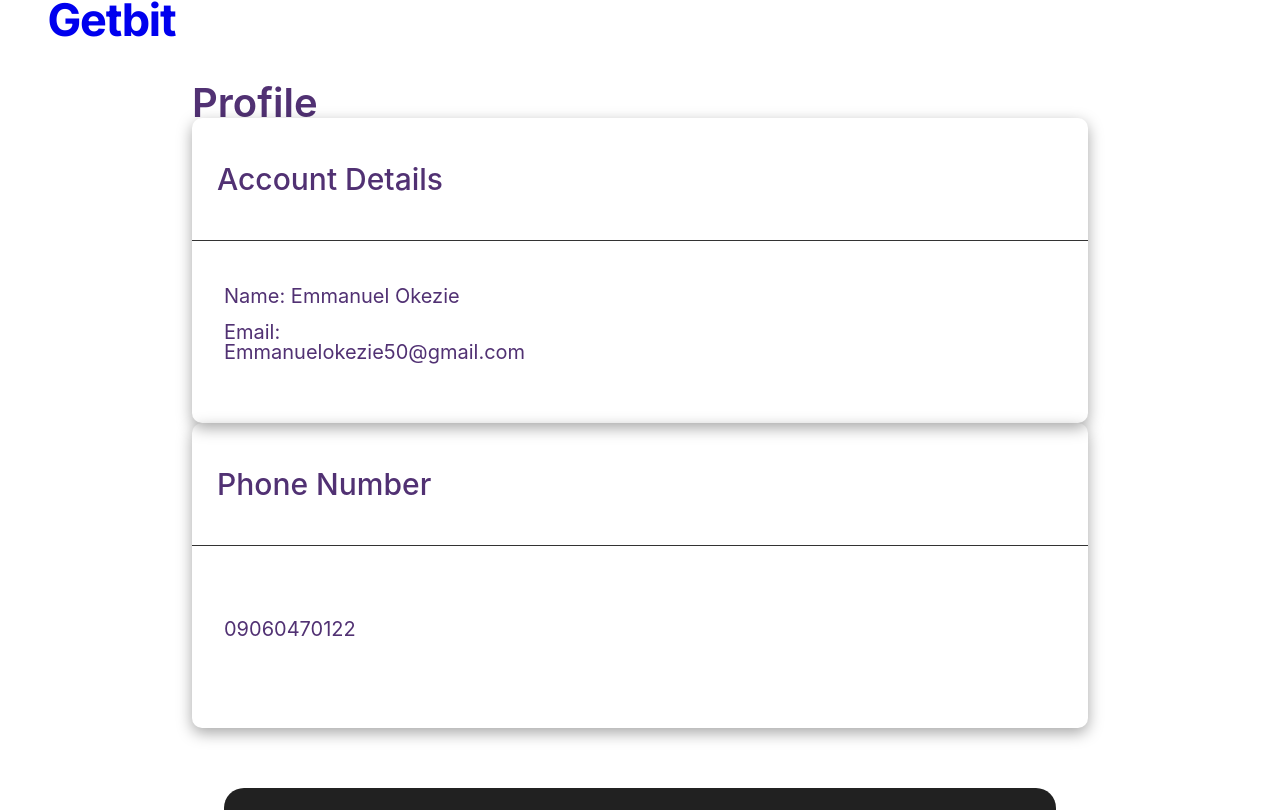
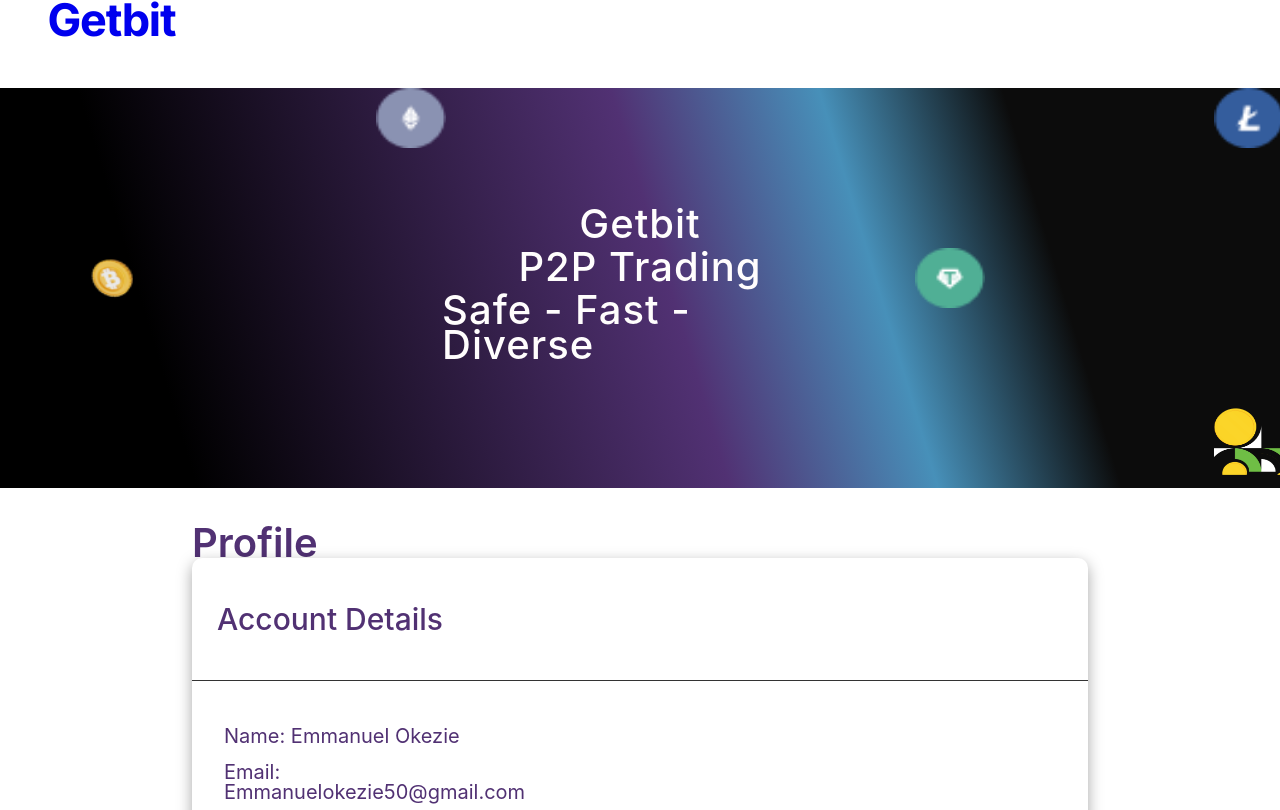
Before and after one commit to Boiderah/Chbit, a React (Vite) app in the folder Client/: page /overview in a window 1280 px wide. Shown: the top 810 px of the page. Built offline with nearby package versions, Linux system fonts and the light colour scheme.

Commit message:
debugging

```diff
--- a/Client/src/Component/Buy.css
+++ b/Client/src/Component/Buy.css
@@ -65,6 +65,13 @@
 }
 #buyComponent .popup > div {
   background-color: black;
+  width: 27%;
+  padding: 1rem 0;
+  display: flex;
+  gap: 7px;
+  flex-direction: column;
+  border-radius: 10px;
+  align-items: center;
 }
 
 /* .buyform {
--- a/Client/src/Component/Buy.jsx
+++ b/Client/src/Component/Buy.jsx
@@ -93,16 +93,14 @@ export const Buycomponent = ({SellerName, rate, quantity, AccountName, AccountNu
         {
           showPopup &&
           <div className="popup">
-            <div>
-
-            <p>
-              make payment to the wallet below before
-              your buy order will be approved.
+            <div id="popupdiv ">
+             <p>
+            don't transact with a palmpay user as transactions <br /> can be deleted from the palmpay transaction <br /> history.
             </p>
-            <h3>{AccountName}</h3>
-            <h3>{AccountNumber}</h3>
-            <h3>{bankName}</h3>
-            <h3>{phoneNumber}</h3>
+            <h3> Account Name :  {AccountName}</h3>
+            <h3>Account Number :  {AccountNumber}</h3>
+            <h3>bank Name :  {bankName}</h3>
+            <h3>phone Number :  {phoneNumber}</h3>
             <div className="buybtt">
             <button>I have paid</button>
           </div>
--- a/Client/src/Component/Sell.css
+++ b/Client/src/Component/Sell.css
@@ -96,3 +96,23 @@
     color: #639;
     margin: auto 0 auto auto;
   }
+#orderbtnn{
+  display: flex;
+  padding:10px 20px;
+  align-items:center;
+  justify-content:center;
+  background-color:rgb(154, 119, 189);
+  color:white;
+}
+#inputss{
+  display: flex;
+  align-items: center;
+  justify-content: center;
+  background-color: #333;
+  color: #fff;
+  width: 50%;
+  padding: 20px 05px 05px 10px;
+  outline: 0;
+  border: 1px solid rgba(105, 105, 105, 0.397);
+  border-radius: 10px;
+}
--- a/Client/src/Component/Sell.jsx
+++ b/Client/src/Component/Sell.jsx
@@ -53,16 +53,21 @@ const Sell = () => {
       <form onSubmit={handleSubmit} className="buyform">
       <div className="flex">
 
-        <label>
-          <span>coin</span>
+        {/* <label> */}
+          <select className="input" id="inputss"  name="coin">
+          <option value="">Usdt</option>
+          <option value="Argentina">BTC</option>
+          <option value="Brazil">etheruem</option>
+         </select>
+          {/* <span>coin</span>
           <input
           className="input"
           type="text"
           placeholder="coin"
           value={coin}
           onChange={(e)=>setCoin(e.target.value)}
-          required />
-        </label>
+          required /> */}
+        {/* </label> */}
 
         <label>
           <span>quantity</span>
@@ -142,16 +147,16 @@ const Sell = () => {
           <span>PAYMENT</span>
           <div className="details">
             <span>Subtotal:</span>
-            <span>${rate && quantity && rate* quantity}</span>
+            <span> ₦{rate && quantity && rate* quantity}</span>
             <span>Gas fee:</span>
-            <span>${rate && quantity && rate* quantity*0.01}</span>
+            <span> ₦{rate && quantity && rate* quantity*0.01}</span>
             <span>Total:</span>
-            <span>${rate && quantity && (rate* quantity)+(rate*quantity*0.01)}</span>
+            <span> ₦{rate && quantity && (rate* quantity)+(rate*quantity*0.01)}</span>
           </div>
         </div>
       </div>
 
-      <button type="submit">
+      <button id="orderbtnn" type="submit">
         PlaceOrder
       </button>
     </form>
--- a/Client/src/Pages/overview/Overview.css
+++ b/Client/src/Pages/overview/Overview.css
@@ -77,3 +77,88 @@
     line-height: 20px;
     color: #513173;
 }
+
+
+#p2pdesignbox {
+    display: flex;
+    justify-content: center;
+    align-items: center;
+    /* border: 1px solid black; */
+    margin-bottom: 5vh;
+    overflow: hidden;
+}
+  .p2pdesignbox1 {
+    /* border: 1px solid black; */
+    display: flex;
+    justify-content: center;
+    align-items: center;
+    height: 50vh;
+    width: 100%;
+    top: 3160.1px;
+    left: -0.35px;
+    gap: 0px;
+    opacity: 5px;
+    background-image: linear-gradient(
+      73.33deg,
+      #000000 14.06%,
+      #513173 52.14%,
+      #4790b9 67.03%,
+      #0c0c0c 80.15%
+      );
+  }
+  .p2pdesignbox2 {
+    /* border:1px solid white; */
+    display: flex;
+    flex-direction: column;
+    justify-content: center;
+    align-items: center;
+}
+  .p2pdesignbox2 h1 {
+    font-family: Inter;
+    font-size: 40px;
+    font-weight: 500;
+    line-height: 35px;
+    letter-spacing: 1px;
+    color: #fffdfd;
+    margin-bottom: 0.5rem;
+  }
+
+ .p2pdesignim1 {
+    /* border: 1px solid white; */
+    width: 18vw;
+    height: 100%;
+    display: flex;
+    justify-content: space-around;
+    flex-direction: column;
+    align-items: center;
+  }
+ .p2pdesignim2 {
+    height: 100%;
+    /* border: 1px solid white; */
+    width: 18vw;
+    display: flex;
+    justify-content: flex-end;
+    align-items: flex-end;
+    justify-content: space-between;
+    flex-direction: column;
+  }
+  .ppplog {
+    /* border: 1px solid white; */
+    width: 30%;
+    height: 20%;
+  }
+    .ppplog2 {
+    /* border: 1px solid white; */
+    width: 30%;
+    height: 20%;
+  }
+  .ppplog img {
+    width: 70px;
+    height: 60px;
+    top: 292.81px;
+  }
+  .ppplog2 img {
+    width: 190px;
+    height: 67px;
+    top: 392.81px;
+  }
--- a/Client/src/Pages/overview/Overview.jsx
+++ b/Client/src/Pages/overview/Overview.jsx
@@ -2,6 +2,11 @@ import React from 'react'
 import "./Overview.css";
 import { Link } from 'react-router-dom';
 import Footer from '../../Component/Footer';
+import btclogo2 from "../../assets/Res/btclogo2.png";
+import footer from "../../assets/Res/footer.png";
+import ethereum from "../../assets/Res/ethereum.png";
+import usdt from "../../assets/Res/usdt.png";
+import litecoin from "../../assets/Res/litecoin.png";
 
 
 const Overview = () => {
@@ -10,6 +15,40 @@ const Overview = () => {
        <div id="navigatebak">
         <Link to={"/*"} style={{ textDecoration: "none" }}>Getbit</Link>
        </div>
+       <div id="p2pdesignbox">
+      <div className="p2pdesignbox1">
+        <div className="p2pdesignim1">
+          <div className="ppplog">
+            <img src={btclogo2} alt="" />
+          </div>
+        </div>
+        <div className="p2pdesignim2">
+        <div className="ppplog">
+            <img src={ethereum} alt="" />
+          </div>
+        </div>
+
+        <div className="p2pdesignbox2">
+            <h1>Getbit</h1>
+          <h1> P2P Trading </h1>
+          <h1>Safe - Fast - Diverse</h1>
+        </div>
+        <div className="p2pdesignim1">
+        <div className="ppplog">
+            <img src={usdt} alt="" />
+          </div>
+        </div>
+        <div className="p2pdesignim2">
+        <div className="ppplog">
+            <img src={litecoin} alt="" />
+          </div>
+        <div className="ppplog2">
+            <img src={footer} alt="" />
+          </div>
+
+        </div>
+      </div>
+      </div>
       <div className="overviebx1">
         <div id="profdiv">
         <h1>Profile</h1>
```
